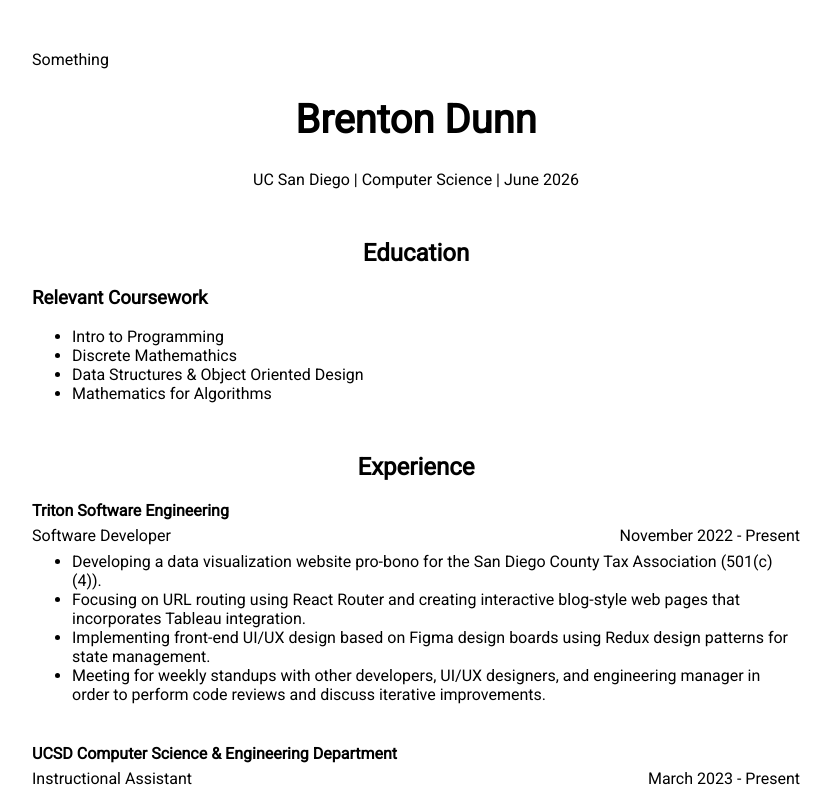
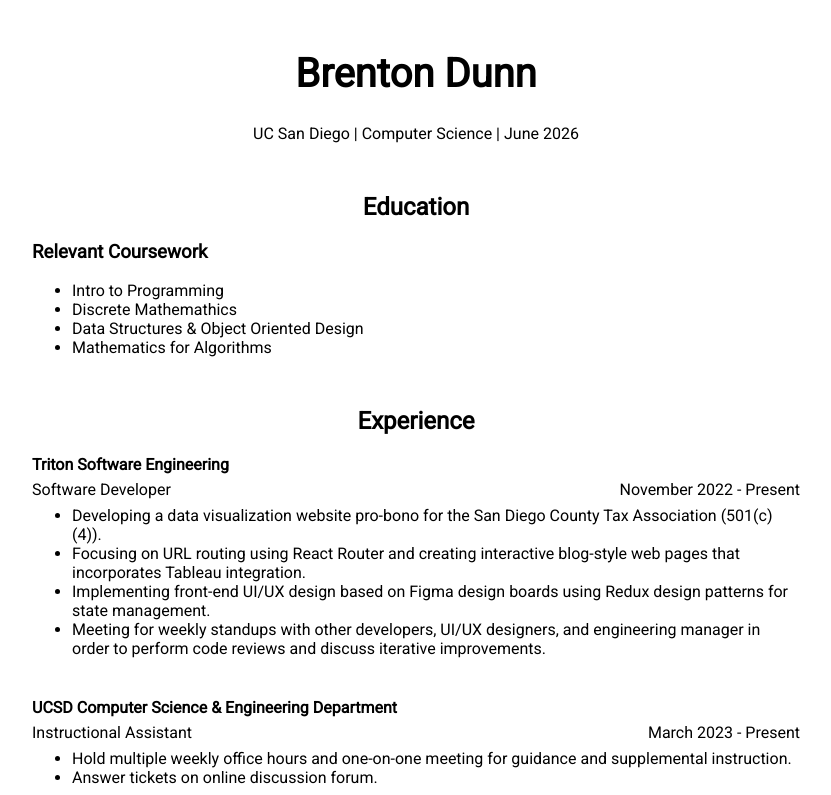
Before and after one commit to brentonmdunn/portfolio, a React (Create React App) app: page / in a window 1280 px wide. Shown: the top 795 px of the page, without its empty margins (224-1055 px from the left). Built offline with nearby package versions, Linux system fonts and the light colour scheme.

Commit message:
Centered headers

```diff
--- a/src/components/Navbar.tsx
+++ b/src/components/Navbar.tsx
@@ -3,7 +3,7 @@ import "./Navbar.css";
 export const Navbar = () => {
   return (
     <div>
-      <p>Something</p>
+      <p></p>
     </div>
   );
 };
```
